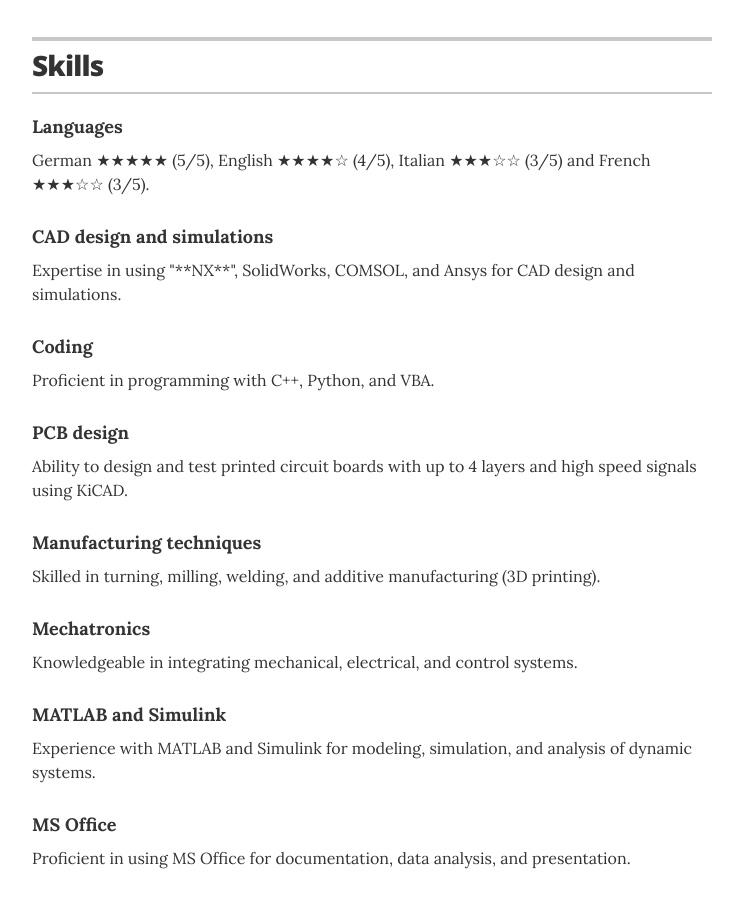
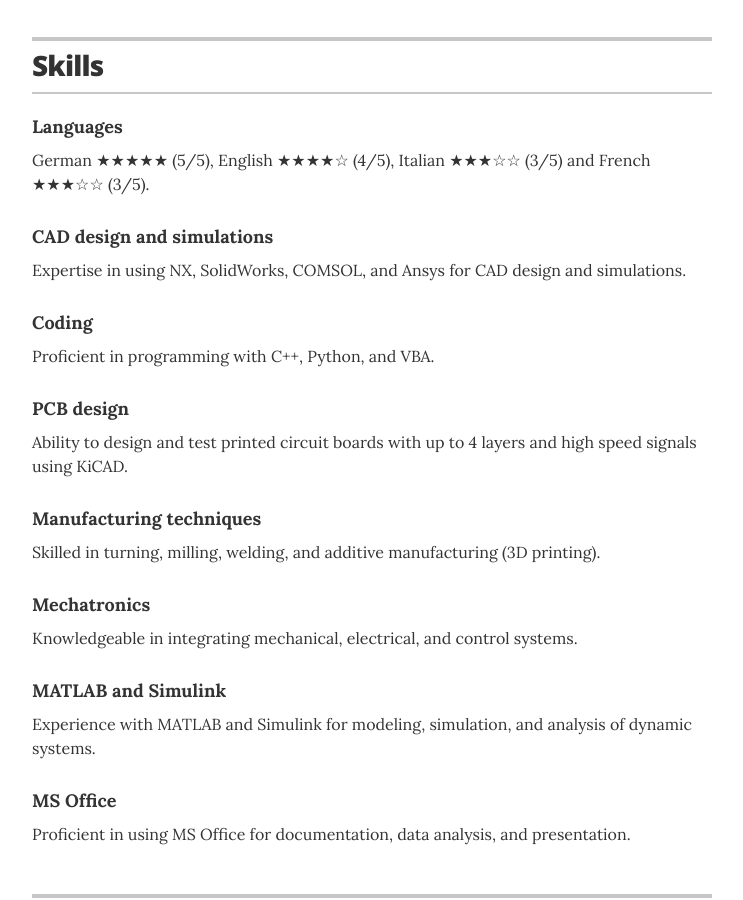
Before and after one commit to TobiasKoehlerETH/TobiasKoehlerETH.github.io, a Jekyll site: the page built from index.html, in a window 1280 px wide and 900 px high, scrolled down 1994 px. Shown: the whole window, without its empty margins (268-1011 px from the left). Built offline with Jekyll 4.4.1, drawn with Linux system fonts in a browser that asks for light colours.

```diff
--- a/_data/skills.yml
+++ b/_data/skills.yml
@@ -4,7 +4,7 @@
 
 # Technical Skills
 - skill: CAD design and simulations
-  description: Expertise in using "**NX**", SolidWorks, COMSOL, and Ansys for CAD design and simulations.
+  description: Expertise in using NX, SolidWorks, COMSOL, and Ansys for CAD design and simulations.
 
 - skill: Coding
   description: Proficient in programming with C++, Python, and VBA.
```
